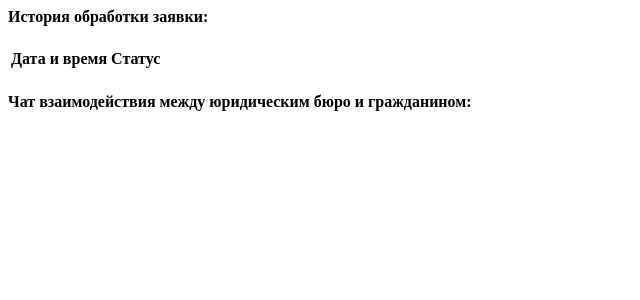
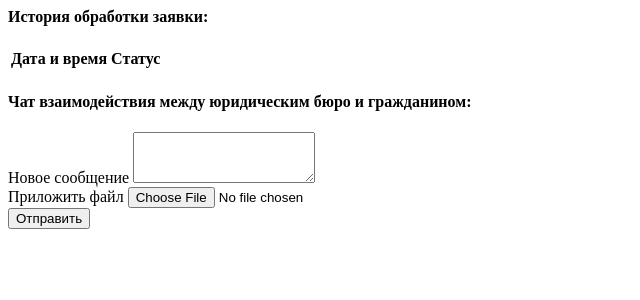
Before and after one commit to LiliyaZh/lawyer, a PHP site: page /php/request.php in a window 1280 px wide. Shown: the top 300 px of the page, without its empty margins (0-640 px from the left). Run offline with PHP 8.4, Linux system fonts and the light colour scheme; data that the repository does not hold is empty.

Commit message:
Добавлена форма отправки нового сообщения и файлов

```diff
--- a/php/request.php
+++ b/php/request.php
@@ -56,3 +56,15 @@
         </div>
     <?php endforeach; ?>
 </div>
+<form action="request?id=<?php echo $key_of_request; ?>" method="post" enctype="multipart/form-data"
+    class="mt-3">
+    <div class="mb-3">
+        <label for="message" class="form-label">Новое сообщение</label>
+        <textarea name="message" id="message" rows="3" class="form-control"></textarea>
+    </div>
+    <div class="mb-3">
+        <label for="file" class="form-label">Приложить файл</label>
+        <input type="file" name="file" id="file" class="form-control">
+    </div>
+    <button type="submit" name="sendchat" class="btn btn-primary">Отправить</button>
+</form>
```
